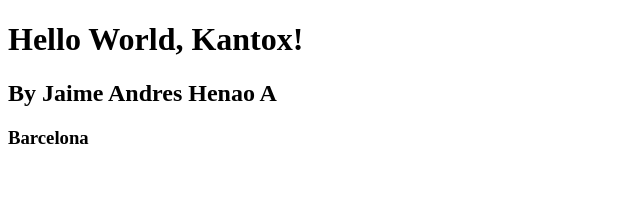
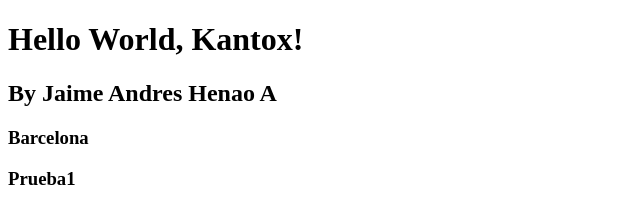
Before and after one commit to pruebas-glo/prueba, a plain HTML site: page Docker/index.html in a window 1280 px wide. Shown: the full height of the page, 0-640 px from the left. Drawn offline with Linux system fonts and the light colour scheme.

```diff
--- a/Docker/index.html
+++ b/Docker/index.html
@@ -7,5 +7,6 @@
     <h1>Hello World, Kantox!</h1>
     <h2>By Jaime Andres Henao A</h2>
     <h3>Barcelona</h3>
+    <h3>Prueba1</h3>
 </body>
 </html>
```
Also changed, not shown: 1 other file.
